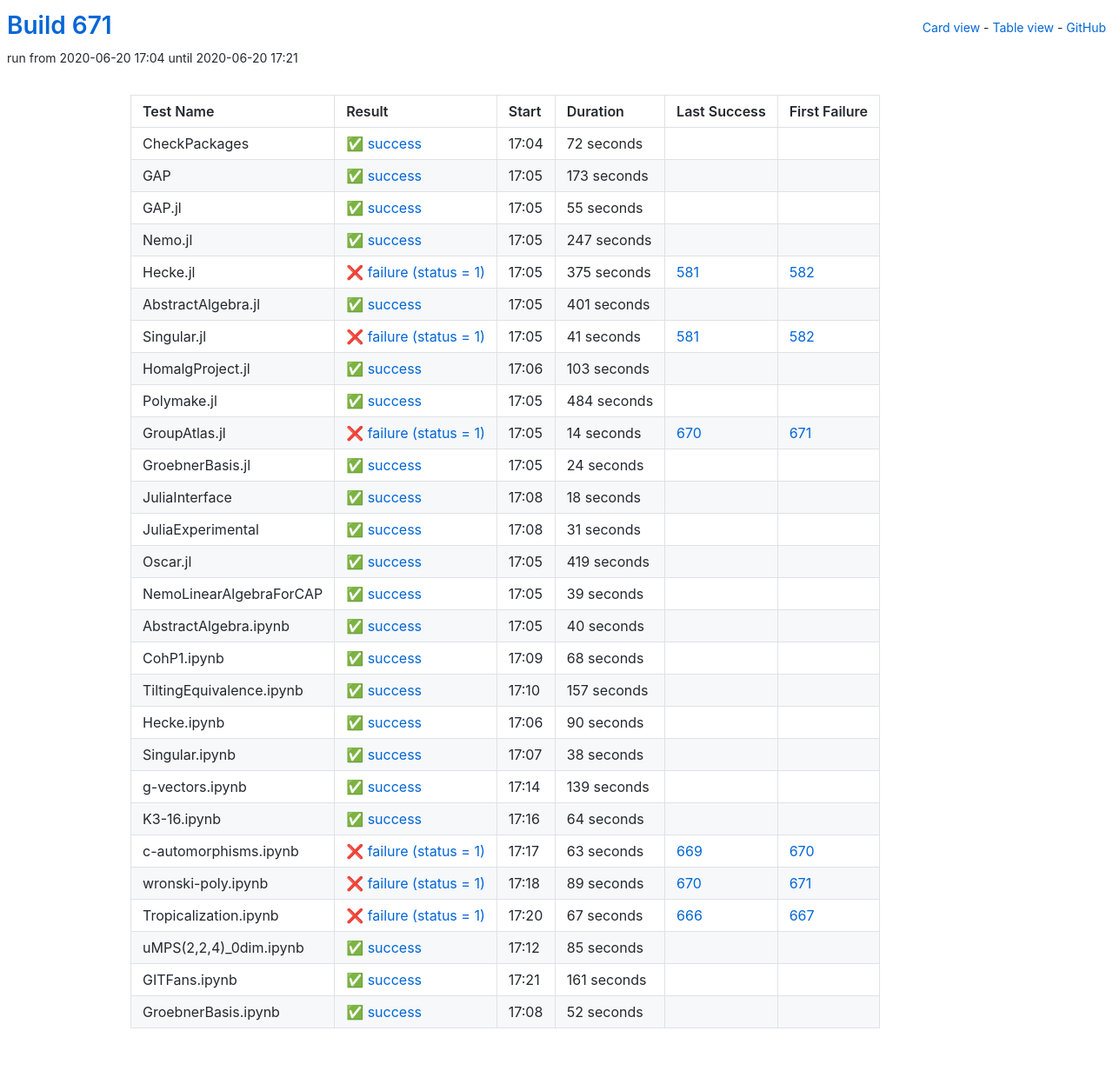
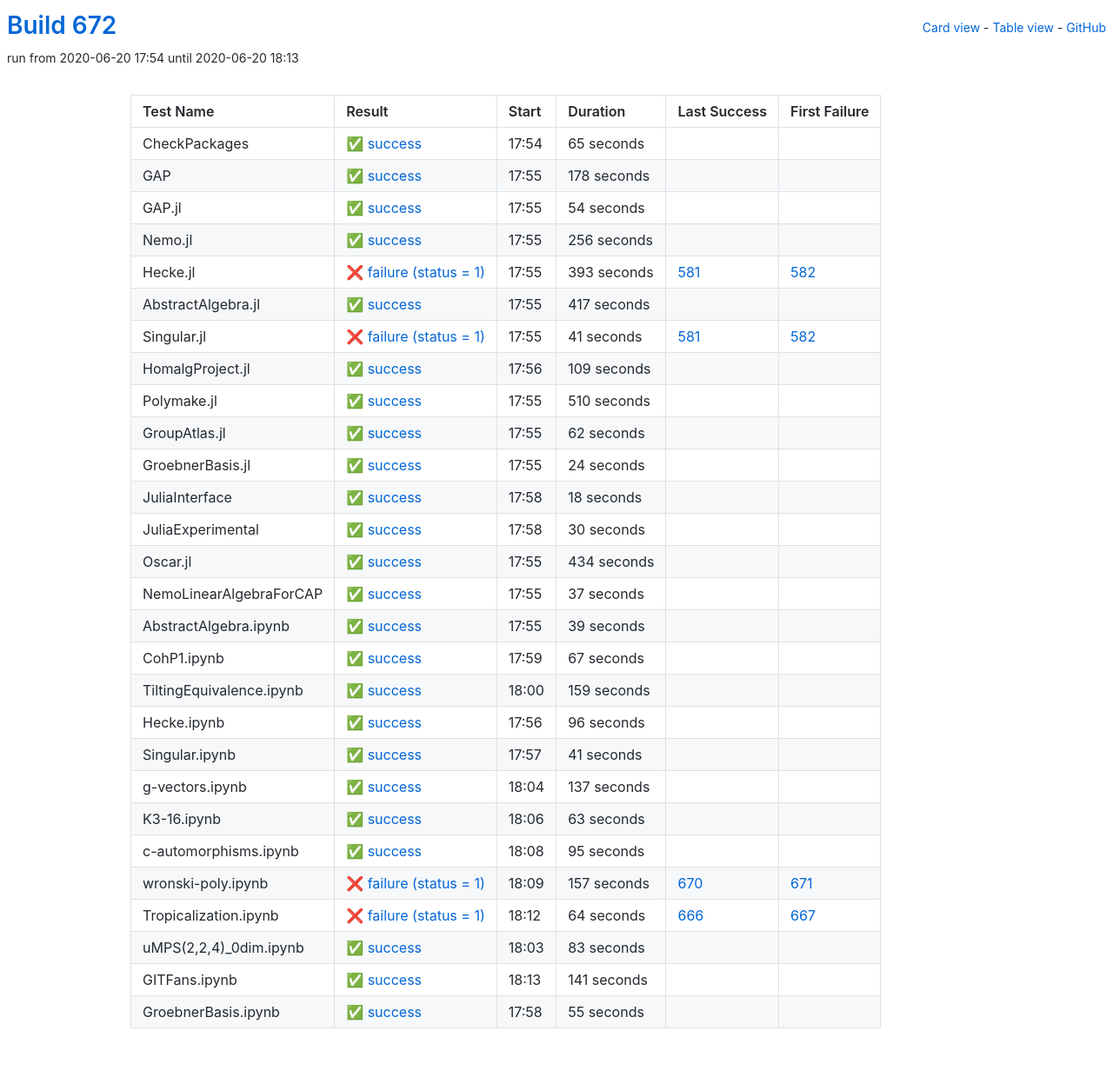
Before and after one commit to oscar-system/oscar-ci-status-1.4, a Jekyll site: the page built from table.html, in a window 1280 px wide. Shown: the whole page at 87% size. Built offline with Jekyll 4.4.1, drawn with Linux system fonts in a browser that asks for light colours.

Commit message:
Build #672

```diff
--- a/_data/ci.yml
+++ b/_data/ci.yml
@@ -1,6 +1,6 @@
 ---
-build: 671
-build_url: https://oscarci.mathematik.uni-kl.de/job/oscar-julia-1.4/671/
+build: 672
+build_url: https://oscarci.mathematik.uni-kl.de/job/oscar-julia-1.4/672/
 job: oscar-julia-1.4
 organization: oscar-system
 repo: oscar-ci-status-1.4
@@ -8,80 +8,80 @@ repourl: https://github.com/oscar-system/oscar-ci-status-1.4
 tests:
 - name: CheckPackages
   id: checkpackages
-  log: https://oscarci.mathematik.uni-kl.de/job/oscar-julia-1.4/671/artifact/logs/build-671/CheckPackages.log
-  start: 2020-06-20 17:04
+  log: https://oscarci.mathematik.uni-kl.de/job/oscar-julia-1.4/672/artifact/logs/build-672/CheckPackages.log
+  start: 2020-06-20 17:54
   success: true
   exitcode: 0
   status: success
-  duration: 72
+  duration: 65
   last_success: false
   last_success_url:
   first_failure: false
   first_failure_url:
 - name: GAP
   id: gap
-  log: https://oscarci.mathematik.uni-kl.de/job/oscar-julia-1.4/671/artifact/logs/build-671/GAP.log
-  start: 2020-06-20 17:05
+  log: https://oscarci.mathematik.uni-kl.de/job/oscar-julia-1.4/672/artifact/logs/build-672/GAP.log
+  start: 2020-06-20 17:55
   success: true
   exitcode: 0
   status: success
-  duration: 173
+  duration: 178
   last_success: false
   last_success_url:
   first_failure: false
   first_failure_url:
 - name: GAP.jl
   id: gap-jl
-  log: https://oscarci.mathematik.uni-kl.de/job/oscar-julia-1.4/671/artifact/logs/build-671/GAP.jl.log
-  start: 2020-06-20 17:05
+  log: https://oscarci.mathematik.uni-kl.de/job/oscar-julia-1.4/672/artifact/logs/build-672/GAP.jl.log
+  start: 2020-06-20 17:55
   success: true
   exitcode: 0
   status: success
-  duration: 55
+  duration: 54
   last_success: false
   last_success_url:
   first_failure: false
   first_failure_url:
 - name: Nemo.jl
   id: nemo-jl
-  log: https://oscarci.mathematik.uni-kl.de/job/oscar-julia-1.4/671/artifact/logs/build-671/Nemo.jl.log
-  start: 2020-06-20 17:05
+  log: https://oscarci.mathematik.uni-kl.de/job/oscar-julia-1.4/672/artifact/logs/build-672/Nemo.jl.log
+  start: 2020-06-20 17:55
   success: true
   exitcode: 0
   status: success
-  duration: 247
+  duration: 256
   last_success: false
   last_success_url:
   first_failure: false
   first_failure_url:
 - name: Hecke.jl
   id: hecke-jl
-  log: https://oscarci.mathematik.uni-kl.de/job/oscar-julia-1.4/671/artifact/logs/build-671/Hecke.jl.log
-  start: 2020-06-20 17:05
+  log: https://oscarci.mathematik.uni-kl.de/job/oscar-julia-1.4/672/artifact/logs/build-672/Hecke.jl.log
+  start: 2020-06-20 17:55
   success: false
   exitcode: 1
   status: failure
-  duration: 375
+  duration: 393
   last_success: 581
   last_success_url: https://oscarci.mathematik.uni-kl.de/job/oscar-julia-1.4/581/
   first_failure: 582
   first_failure_url: https://oscarci.mathematik.uni-kl.de/job/oscar-julia-1.4/582/
 - name: AbstractAlgebra.jl
   id: abstractalgebra-jl
-  log: https://oscarci.mathematik.uni-kl.de/job/oscar-julia-1.4/671/artifact/logs/build-671/AbstractAlgebra.jl.log
-  start: 2020-06-20 17:05
+  log: https://oscarci.mathematik.uni-kl.de/job/oscar-julia-1.4/672/artifact/logs/build-672/AbstractAlgebra.jl.log
+  start: 2020-06-20 17:55
   success: true
   exitcode: 0
   status: success
-  duration: 401
+  duration: 417
   last_success: false
   last_success_url:
   first_failure: false
   first_failure_url:
 - name: Singular.jl
   id: singular-jl
-  log: https://oscarci.mathematik.uni-kl.de/job/oscar-julia-1.4/671/artifact/logs/build-671/Singular.jl.log
-  start: 2020-06-20 17:05
+  log: https://oscarci.mathematik.uni-kl.de/job/oscar-julia-1.4/672/artifact/logs/build-672/Singular.jl.log
+  start: 2020-06-20 17:55
   success: false
   exitcode: 1
   status: failure
@@ -92,44 +92,44 @@ tests:
   first_failure_url: https://oscarci.mathematik.uni-kl.de/job/oscar-julia-1.4/582/
 - name: HomalgProject.jl
   id: homalgproject-jl
-  log: https://oscarci.mathematik.uni-kl.de/job/oscar-julia-1.4/671/artifact/logs/build-671/HomalgProject.jl.log
-  start: 2020-06-20 17:06
+  log: https://oscarci.mathematik.uni-kl.de/job/oscar-julia-1.4/672/artifact/logs/build-672/HomalgProject.jl.log
+  start: 2020-06-20 17:56
   success: true
   exitcode: 0
   status: success
-  duration: 103
+  duration: 109
   last_success: false
   last_success_url:
   first_failure: false
   first_failure_url:
 - name: Polymake.jl
   id: polymake-jl
-  log: https://oscarci.mathematik.uni-kl.de/job/oscar-julia-1.4/671/artifact/logs/build-671/Polymake.jl.log
-  start: 2020-06-20 17:05
+  log: https://oscarci.mathematik.uni-kl.de/job/oscar-julia-1.4/672/artifact/logs/build-672/Polymake.jl.log
+  start: 2020-06-20 17:55
   success: true
   exitcode: 0
   status: success
-  duration: 484
+  duration: 510
   last_success: false
   last_success_url:
   first_failure: false
   first_failure_url:
 - name: GroupAtlas.jl
   id: groupatlas-jl
-  log: https://oscarci.mathematik.uni-kl.de/job/oscar-julia-1.4/671/artifact/logs/build-671/GroupAtlas.jl.log
-  start: 2020-06-20 17:05
-  success: false
-  exitcode: 1
-  status: failure
-  duration: 14
-  last_success: 670
-  last_success_url: https://oscarci.mathematik.uni-kl.de/job/oscar-julia-1.4/670/
-  first_failure: 671
-  first_failure_url: https://oscarci.mathematik.uni-kl.de/job/oscar-julia-1.4/671/
+  log: https://oscarci.mathematik.uni-kl.de/job/oscar-julia-1.4/672/artifact/logs/build-672/GroupAtlas.jl.log
+  start: 2020-06-20 17:55
+  success: true
+  exitcode: 0
+  status: success
+  duration: 62
+  last_success: false
+  last_success_url:
+  first_failure: false
+  first_failure_url:
 - name: GroebnerBasis.jl
   id: groebnerbasis-jl
-  log: https://oscarci.mathematik.uni-kl.de/job/oscar-julia-1.4/671/artifact/logs/build-671/GroebnerBasis.jl.log
-  start: 2020-06-20 17:05
+  log: https://oscarci.mathematik.uni-kl.de/job/oscar-julia-1.4/672/artifact/logs/build-672/GroebnerBasis.jl.log
+  start: 2020-06-20 17:55
   success: true
   exitcode: 0
   status: success
@@ -140,8 +140,8 @@ tests:
   first_failure_url:
 - name: JuliaInterface
   id: juliainterface
-  log: https://oscarci.mathematik.uni-kl.de/job/oscar-julia-1.4/671/artifact/logs/build-671/JuliaInterface.log
-  start: 2020-06-20 17:08
+  log: https://oscarci.mathematik.uni-kl.de/job/oscar-julia-1.4/672/artifact/logs/build-672/JuliaInterface.log
+  start: 2020-06-20 17:58
   success: true
   exitcode: 0
   status: success
@@ -152,32 +152,44 @@ tests:
   first_failure_url:
 - name: JuliaExperimental
   id: juliaexperimental
-  log: https://oscarci.mathematik.uni-kl.de/job/oscar-julia-1.4/671/artifact/logs/build-671/JuliaExperimental.log
-  start: 2020-06-20 17:08
+  log: https://oscarci.mathematik.uni-kl.de/job/oscar-julia-1.4/672/artifact/logs/build-672/JuliaExperimental.log
+  start: 2020-06-20 17:58
   success: true
   exitcode: 0
   status: success
-  duration: 31
+  duration: 30
   last_success: false
   last_success_url:
   first_failure: false
   first_failure_url:
 - name: Oscar.jl
   id: oscar-jl
-  log: https://oscarci.mathematik.uni-kl.de/job/oscar-julia-1.4/671/artifact/logs/build-671/Oscar.jl.log
-  start: 2020-06-20 17:05
+  log: https://oscarci.mathematik.uni-kl.de/job/oscar-julia-1.4/672/artifact/logs/build-672/Oscar.jl.log
+  start: 2020-06-20 17:55
   success: true
   exitcode: 0
   status: success
-  duration: 419
+  duration: 434
   last_success: false
   last_success_url:
   first_failure: false
   first_failure_url:
 - name: NemoLinearAlgebraForCAP
   id: nemolinearalgebraforcap
-  log: https://oscarci.mathematik.uni-kl.de/job/oscar-julia-1.4/671/artifact/logs/build-671/NemoLinearAlgebraForCAP.log
-  start: 2020-06-20 17:05
+  log: https://oscarci.mathematik.uni-kl.de/job/oscar-julia-1.4/672/artifact/logs/build-672/NemoLinearAlgebraForCAP.log
+  start: 2020-06-20 17:55
+  success: true
+  exitcode: 0
+  status: success
+  duration: 37
+  last_success: false
+  last_success_url:
+  first_failure: false
+  first_failure_url:
+- name: AbstractAlgebra.ipynb
+  id: abstractalgebra-ipynb
+  log: https://oscarci.mathematik.uni-kl.de/job/oscar-julia-1.4/672/artifact/logs/build-672/AbstractAlgebra.ipynb.log
+  start: 2020-06-20 17:55
   success: true
   exitcode: 0
   status: success
@@ -186,158 +198,146 @@ tests:
   last_success_url:
   first_failure: false
   first_failure_url:
-- name: AbstractAlgebra.ipynb
-  id: abstractalgebra-ipynb
-  log: https://oscarci.mathematik.uni-kl.de/job/oscar-julia-1.4/671/artifact/logs/build-671/AbstractAlgebra.ipynb.log
-  start: 2020-06-20 17:05
+- name: CohP1.ipynb
+  id: cohp1-ipynb
+  log: https://oscarci.mathematik.uni-kl.de/job/oscar-julia-1.4/672/artifact/logs/build-672/CohP1.ipynb.log
+  start: 2020-06-20 17:59
   success: true
   exitcode: 0
   status: success
-  duration: 40
-  last_success: false
-  last_success_url:
-  first_failure: false
-  first_failure_url:
-- name: CohP1.ipynb
-  id: cohp1-ipynb
-  log: https://oscarci.mathematik.uni-kl.de/job/oscar-julia-1.4/671/artifact/logs/build-671/CohP1.ipynb.log
-  start: 2020-06-20 17:09
-  success: true
-  exitcode: 0
-  status: success
-  duration: 68
+  duration: 67
   last_success: false
   last_success_url:
   first_failure: false
   first_failure_url:
 - name: TiltingEquivalence.ipynb
   id: tiltingequivalence-ipynb
-  log: https://oscarci.mathematik.uni-kl.de/job/oscar-julia-1.4/671/artifact/logs/build-671/TiltingEquivalence.ipynb.log
-  start: 2020-06-20 17:10
+  log: https://oscarci.mathematik.uni-kl.de/job/oscar-julia-1.4/672/artifact/logs/build-672/TiltingEquivalence.ipynb.log
+  start: 2020-06-20 18:00
   success: true
   exitcode: 0
   status: success
-  duration: 157
+  duration: 159
   last_success: false
   last_success_url:
   first_failure: false
   first_failure_url:
 - name: Hecke.ipynb
   id: hecke-ipynb
-  log: https://oscarci.mathematik.uni-kl.de/job/oscar-julia-1.4/671/artifact/logs/build-671/Hecke.ipynb.log
-  start: 2020-06-20 17:06
+  log: https://oscarci.mathematik.uni-kl.de/job/oscar-julia-1.4/672/artifact/logs/build-672/Hecke.ipynb.log
+  start: 2020-06-20 17:56
   success: true
   exitcode: 0
   status: success
-  duration: 90
+  duration: 96
   last_success: false
   last_success_url:
   first_failure: false
   first_failure_url:
 - name: Singular.ipynb
   id: singular-ipynb
-  log: https://oscarci.mathematik.uni-kl.de/job/oscar-julia-1.4/671/artifact/logs/build-671/Singular.ipynb.log
-  start: 2020-06-20 17:07
+  log: https://oscarci.mathematik.uni-kl.de/job/oscar-julia-1.4/672/artifact/logs/build-672/Singular.ipynb.log
+  start: 2020-06-20 17:57
   success: true
   exitcode: 0
   status: success
-  duration: 38
+  duration: 41
   last_success: false
   last_success_url:
   first_failure: false
   first_failure_url:
 - name: g-vectors.ipynb
   id: g-vectors-ipynb
-  log: https://oscarci.mathematik.uni-kl.de/job/oscar-julia-1.4/671/artifact/logs/build-671/g-vectors.ipynb.log
-  start: 2020-06-20 17:14
+  log: https://oscarci.mathematik.uni-kl.de/job/oscar-julia-1.4/672/artifact/logs/build-672/g-vectors.ipynb.log
+  start: 2020-06-20 18:04
   success: true
   exitcode: 0
   status: success
-  duration: 139
+  duration: 137
   last_success: false
   last_success_url:
   first_failure: false
   first_failure_url:
 - name: K3-16.ipynb
   id: k3-16-ipynb
-  log: https://oscarci.mathematik.uni-kl.de/job/oscar-julia-1.4/671/artifact/logs/build-671/K3-16.ipynb.log
-  start: 2020-06-20 17:16
+  log: https://oscarci.mathematik.uni-kl.de/job/oscar-julia-1.4/672/artifact/logs/build-672/K3-16.ipynb.log
+  start: 2020-06-20 18:06
   success: true
   exitcode: 0
   status: success
-  duration: 64
+  duration: 63
   last_success: false
   last_success_url:
   first_failure: false
   first_failure_url:
 - name: c-automorphisms.ipynb
   id: c-automorphisms-ipynb
-  log: https://oscarci.mathematik.uni-kl.de/job/oscar-julia-1.4/671/artifact/logs/build-671/c-automorphisms.ipynb.log
-  start: 2020-06-20 17:17
+  log: https://oscarci.mathematik.uni-kl.de/job/oscar-julia-1.4/672/artifact/logs/build-672/c-automorphisms.ipynb.log
+  start: 2020-06-20 18:08
+  success: true
+  exitcode: 0
+  status: success
+  duration: 95
+  last_success: false
+  last_success_url:
+  first_failure: false
+  first_failure_url:
+- name: wronski-poly.ipynb
+  id: wronski-poly-ipynb
+  log: https://oscarci.mathematik.uni-kl.de/job/oscar-julia-1.4/672/artifact/logs/build-672/wronski-poly.ipynb.log
+  start: 2020-06-20 18:09
   success: false
   exitcode: 1
   status: failure
-  duration: 63
-  last_success: 669
-  last_success_url: https://oscarci.mathematik.uni-kl.de/job/oscar-julia-1.4/669/
-  first_failure: 670
-  first_failure_url: https://oscarci.mathematik.uni-kl.de/job/oscar-julia-1.4/670/
-- name: wronski-poly.ipynb
-  id: wronski-poly-ipynb
-  log: https://oscarci.mathematik.uni-kl.de/job/oscar-julia-1.4/671/artifact/logs/build-671/wronski-poly.ipynb.log
-  start: 2020-06-20 17:18
-  success: false
-  exitcode: 1
-  status: failure
-  duration: 89
+  duration: 157
   last_success: 670
   last_success_url: https://oscarci.mathematik.uni-kl.de/job/oscar-julia-1.4/670/
   first_failure: 671
   first_failure_url: https://oscarci.mathematik.uni-kl.de/job/oscar-julia-1.4/671/
 - name: Tropicalization.ipynb
   id: tropicalization-ipynb
-  log: https://oscarci.mathematik.uni-kl.de/job/oscar-julia-1.4/671/artifact/logs/build-671/Tropicalization.ipynb.log
-  start: 2020-06-20 17:20
+  log: https://oscarci.mathematik.uni-kl.de/job/oscar-julia-1.4/672/artifact/logs/build-672/Tropicalization.ipynb.log
+  start: 2020-06-20 18:12
   success: false
   exitcode: 1
   status: failure
-  duration: 67
+  duration: 64
   last_success: 666
   last_success_url: https://oscarci.mathematik.uni-kl.de/job/oscar-julia-1.4/666/
   first_failure: 667
   first_failure_url: https://oscarci.mathematik.uni-kl.de/job/oscar-julia-1.4/667/
 - name: uMPS(2,2,4)_0dim.ipynb
   id: umps-2-2-4-0dim-ipynb
-  log: https://oscarci.mathematik.uni-kl.de/job/oscar-julia-1.4/671/artifact/logs/build-671/uMPS-2-2-4-_0dim.ipynb.log
-  start: 2020-06-20 17:12
+  log: https://oscarci.mathematik.uni-kl.de/job/oscar-julia-1.4/672/artifact/logs/build-672/uMPS-2-2-4-_0dim.ipynb.log
+  start: 2020-06-20 18:03
   success: true
   exitcode: 0
   status: success
-  duration: 85
+  duration: 83
   last_success: false
   last_success_url:
   first_failure: false
   first_failure_url:
 - name: GITFans.ipynb
   id: gitfans-ipynb
-  log: https://oscarci.mathematik.uni-kl.de/job/oscar-julia-1.4/671/artifact/logs/build-671/GITFans.ipynb.log
-  start: 2020-06-20 17:21
+  log: https://oscarci.mathematik.uni-kl.de/job/oscar-julia-1.4/672/artifact/logs/build-672/GITFans.ipynb.log
+  start: 2020-06-20 18:13
   success: true
   exitcode: 0
   status: success
-  duration: 161
+  duration: 141
   last_success: false
   last_success_url:
   first_failure: false
   first_failure_url:
 - name: GroebnerBasis.ipynb
   id: groebnerbasis-ipynb
-  log: https://oscarci.mathematik.uni-kl.de/job/oscar-julia-1.4/671/artifact/logs/build-671/GroebnerBasis.ipynb.log
-  start: 2020-06-20 17:08
+  log: https://oscarci.mathematik.uni-kl.de/job/oscar-julia-1.4/672/artifact/logs/build-672/GroebnerBasis.ipynb.log
+  start: 2020-06-20 17:58
   success: true
   exitcode: 0
   status: success
-  duration: 52
+  duration: 55
   last_success: false
   last_success_url:
   first_failure: false
```
Also changed, not shown: README.md.
